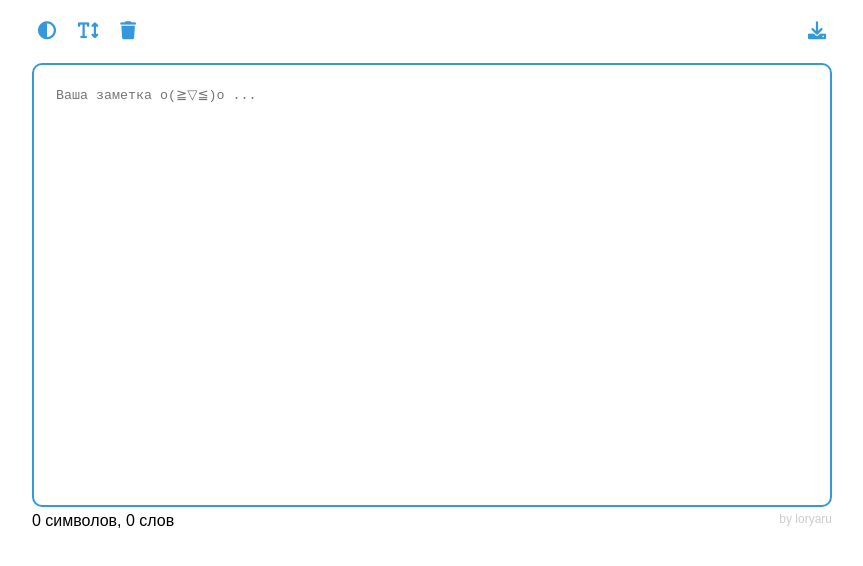
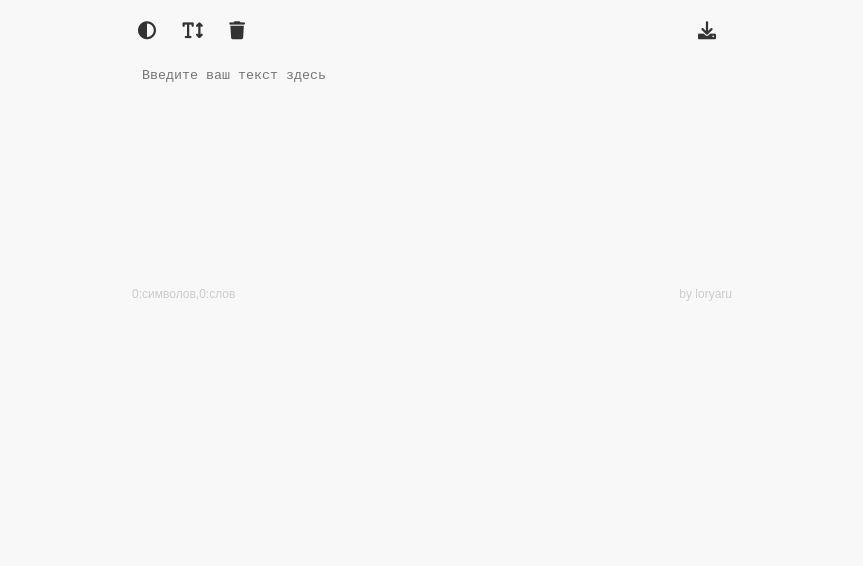
Before and after one commit to loryaru/loryaru, a plain HTML site: page index.html in a window 1280 px wide. Shown: the whole page, without its empty margins (208-1071 px from the left). Drawn offline with Linux system fonts and the light colour scheme.

Commit message:
Update index.html

```diff
--- a/index.html
+++ b/index.html
@@ -6,14 +6,23 @@
     <title>Online Блокнот</title>
     <style>
         body {
+            margin: 0;
             font-family: Arial, sans-serif;
-            margin: 0;
-            padding: 0;
             transition: background-color 0.3s, color 0.3s;
         }
 
+        .light-theme {
+            background-color: #f8f8f8;
+            color: #333;
+        }
+
+        .dark-theme {
+            background-color: #333;
+            color: #f8f8f8;
+        }
+
         .container {
-            max-width: 800px;
+            max-width: 600px;
             margin: 0 auto;
             padding: 20px;
         }
@@ -22,82 +31,67 @@
             display: flex;
             justify-content: space-between;
             align-items: center;
-            margin-bottom: 20px;
+            margin-bottom: 15px;
         }
 
         .icon-button {
             background: none;
             border: none;
             cursor: pointer;
-            font-size: 18px;
-            color: #3498db;
-            transition: color 0.3s;
+            font-size: 24px;
+            color: inherit;
+            margin-right: 10px;
         }
 
         .content {
-            padding: 20px;
-            background-color: #fff;
-            border: 2px solid #3498db;
-            border-radius: 10px;
-            transition: background-color 0.3s, border-color 0.3s;
-            height: 50vh;
-            overflow: hidden;
+            position: relative;
         }
 
-        .content:hover {
-            border-color: #2676b0;
-        }
-
-        .content.active {
-            height: 100vh;
-        }
-
-        .content textarea {
+        #noteTextarea {
             width: 100%;
-            height: 100%;
+            height: 200px;
             border: none;
+            background-color: #f8f8f8;
+            padding: 10px;
             resize: none;
             outline: none;
-            transition: background-color 0.3s, color 0.3s;
-        }
-
-        .dark-theme {
-            background-color: #333;
-            color: #f4f4f4;
-        }
-
-        .dark-theme .content textarea {
-            background-color: #333;
-            color: #f4f4f4;
-        }
-
-        .light-theme .icon-button {
-            color: #3498db;
-        }
-
-        .dark-theme .icon-button {
-            color: #f4f4f4;
-        }
-
-        .dark-theme .content {
-            background-color: #333;
-        }
-
-        .header-icons {
-            display: flex;
-            gap: 10px;
         }
 
         .by-line-container {
             display: flex;
             justify-content: space-between;
-            width: 100%;
+            align-items: center;
             margin-top: 5px;
         }
 
-        .by-line {
+        .stats, .by-line {
             font-size: 12px;
             color: #ccc;
+        }
+
+        #toggleThemeButton {
+            font-size: 18px;
+        }
+
+        .stats {
+            display: flex;
+            align-items: center;
+        }
+
+        #fontSizeButton {
+            font-size: 18px;
+        }
+
+        #clearButton {
+            font-size: 18px;
+        }
+
+        #downloadButton {
+            font-size: 18px;
+        }
+
+        .stats {
+            margin-right: auto;
         }
     </style>
     <!-- Подключаем библиотеку Font Awesome -->
@@ -114,11 +108,11 @@
             <button class="icon-button" id="downloadButton"><i class="fas fa-download"></i></button>
         </div>
         <div class="content">
-            <textarea id="noteTextarea" placeholder="Ваша заметка o(≧▽≦)o ..."></textarea>
+            <textarea id="noteTextarea" placeholder="Введите ваш текст здесь"></textarea>
         </div>
         <div class="by-line-container">
             <div class="stats">
-                <span id="charCount">0</span> символов, <span id="wordCount">0</span> слов
+                <span id="charCount">0</span> :символов, <span id="wordCount">0</span> :слов
             </div>
             <div class="by-line">by loryaru</div>
         </div>
```
